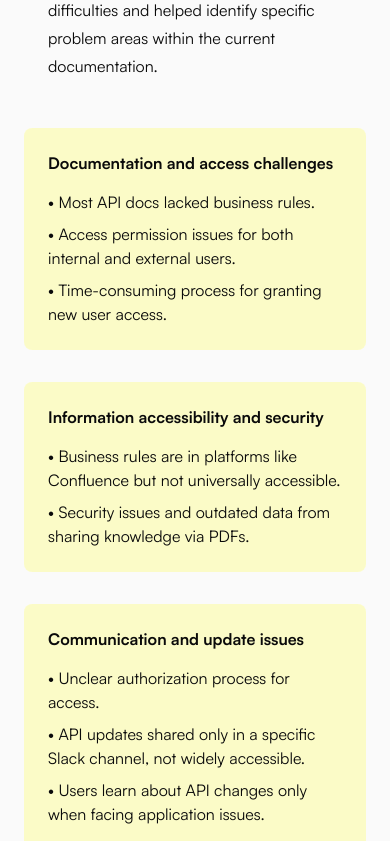
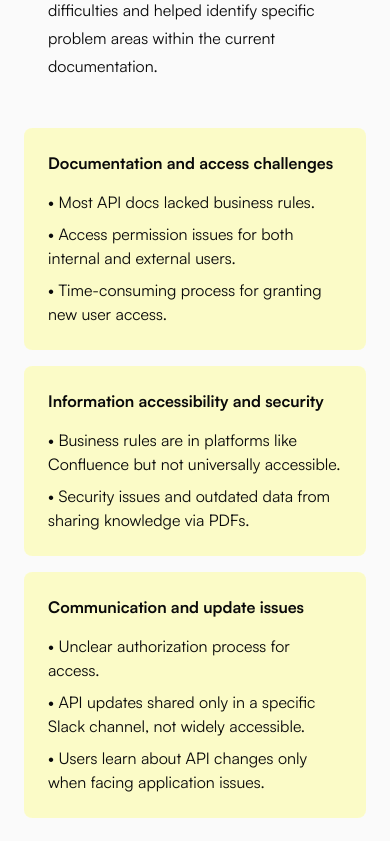
Before and after one commit to luccaromaniello/portfolio, a Next.js app: page /design/abinbev in a window 390 px wide. Shown: the part 6140-6981 px from the top of the page. Built offline with nearby package versions, Linux system fonts and the light colour scheme.

Commit message:
Changes gap of insight cards

```diff
--- a/src/components/cases/abinbev/Insights/index.tsx
+++ b/src/components/cases/abinbev/Insights/index.tsx
@@ -38,7 +38,7 @@
         title="Insights"
         text="Our findings highlighted key user difficulties and helped identify specific problem areas within the current documentation."
       />
-      <div className="flex flex-col sm:flex-row gap-8">
+      <div className="flex flex-col sm:flex-row gap-4 sm:gap-8">
         <ListCard
           title="Documentation and access challenges"
           list={insights[0]}
```
